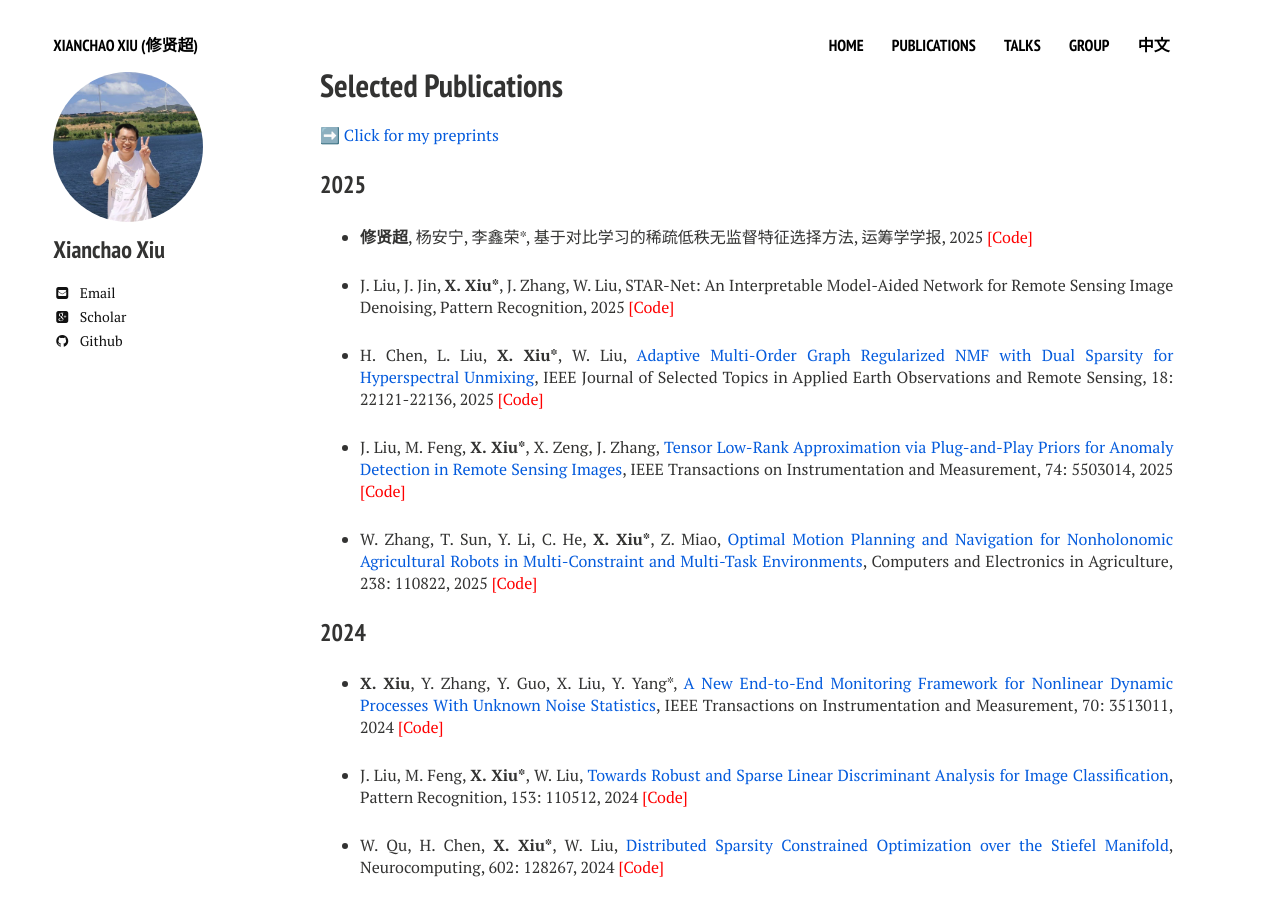
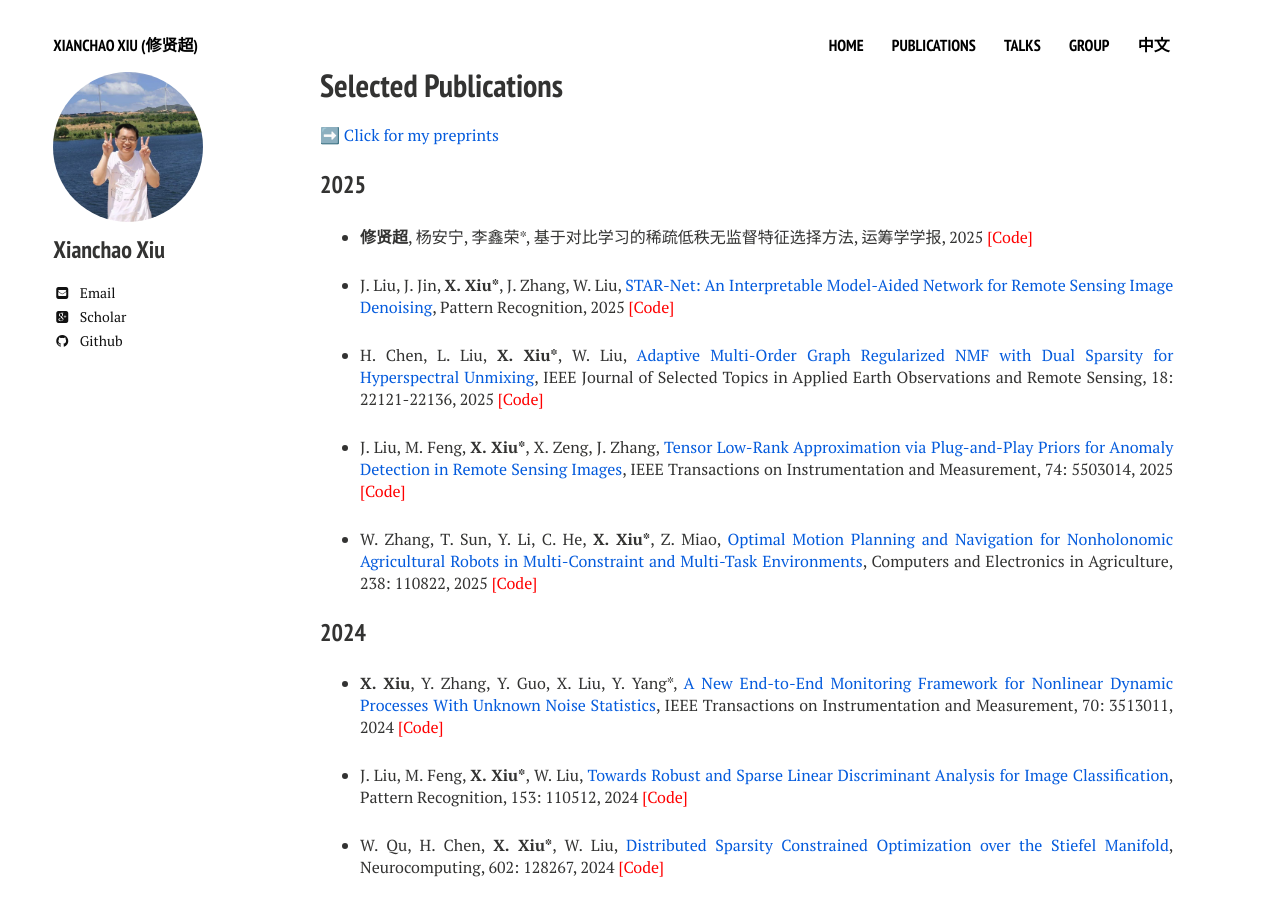
Before and after one commit to xianchaoxiu/xianchaoxiu.github.io, a Jekyll site: the page built from publications/index.md, in a window 1280 px wide and 900 px high. Built offline with Jekyll 4.4.1, drawn with Linux system fonts in a browser that asks for light colours; nearby versions of some CDN libraries.

Commit message:
Update index.md

```diff
--- a/publications/index.md
+++ b/publications/index.md
@@ -15,13 +15,15 @@ share: false
 
 * <b>修贤超</b>, 杨安宁, 李鑫荣*, 基于对比学习的稀疏低秩无监督特征选择方法, 运筹学学报, 2025 <a href="https://github.com/xianchaoxiu/DSCOFS-CL" class="textlink" target="_blank" style="color: red;">[Code]</a>
 
-* J. Liu, J. Jin, <b>X. Xiu*</b>, J. Zhang, W. Liu, STAR-Net: An Interpretable Model-Aided Network for Remote Sensing Image Denoising, Pattern Recognition, 2025 <a href="https://github.com/xianchaoxiu/STAR-Net" class="textlink" target="_blank" style="color: red;">[Code]</a>
+* J. Liu, J. Jin, <b>X. Xiu*</b>, J. Zhang, W. Liu, <a href="https://doi.org/10.1016/j.patcog.2025.112496" class="textlink" target="_blank">STAR-Net: An Interpretable Model-Aided Network for Remote Sensing Image Denoising</a>, Pattern Recognition, 2025 <a href="https://github.com/xianchaoxiu/STAR-Net" class="textlink" target="_blank" style="color: red;">[Code]</a>
 
 * H. Chen, L. Liu, <b>X. Xiu*</b>, W. Liu, <a href="https://doi.org/10.1109/JSTARS.2025.3602505" class="textlink" target="_blank">Adaptive Multi-Order Graph Regularized NMF with Dual Sparsity for Hyperspectral Unmixing</a>, IEEE Journal of Selected Topics in Applied Earth Observations and Remote Sensing, 18: 22121-22136, 2025 <a href="https://github.com/xianchaoxiu/MOGNMF" class="textlink" target="_blank" style="color: red;">[Code]</a>
 
 * J. Liu, M. Feng, <b>X. Xiu*</b>, X. Zeng, J. Zhang, <a href="https://doi.org/10.1109/TIM.2025.3553235" class="textlink" target="_blank">Tensor Low-Rank Approximation via Plug-and-Play Priors for Anomaly Detection in Remote Sensing Images</a>, IEEE Transactions on Instrumentation and Measurement, 74: 5503014, 2025 <a href="https://github.com/xianchaoxiu/PnP-TLRA" class="textlink" target="_blank" style="color: red;">[Code]</a>
 
 * W. Zhang, T. Sun, Y. Li, C. He, <b>X. Xiu*</b>, Z. Miao, <a href="https://doi.org/10.1016/j.compag.2025.110822" class="textlink" target="_blank">Optimal Motion Planning and Navigation for Nonholonomic Agricultural Robots in Multi-Constraint and Multi-Task Environments</a>, Computers and Electronics in Agriculture, 238: 110822, 2025 <a href="https://github.com/xianchaoxiu/MPAR" class="textlink" target="_blank" style="color: red;">[Code]</a>
+
+
 
 
 
```
